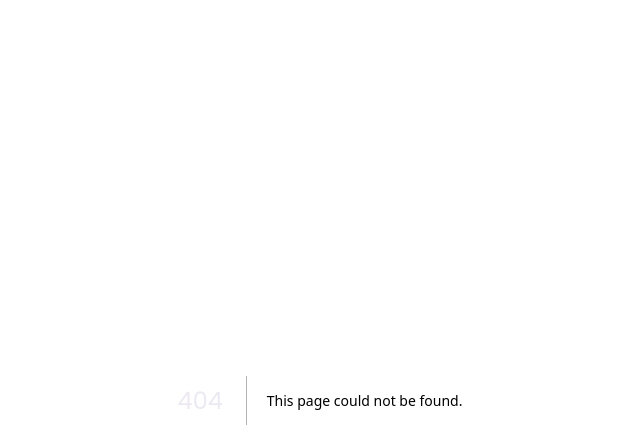
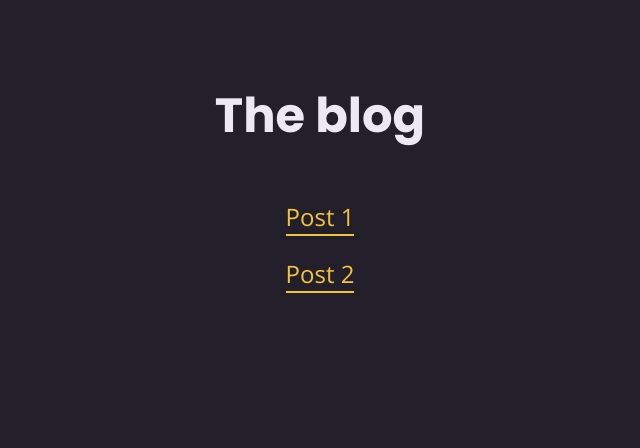
Before and after one commit to edcsu/nextjs_basics, a Next.js app: page /blog in a window 1280 px wide. Before the commit this address had no page. Shown: the top 448 px of the page, without its empty margins (320-960 px from the left). Built offline with nearby package versions, Linux system fonts and the light colour scheme.

Commit message:
style: add dynamic pages

```diff
--- /dev/null
+++ b/app/blog/page.js
@@ -0,0 +1,17 @@
+import Link from "next/link"
+
+const BlogPage = () => {
+    return (
+        <main>
+            <h1>The blog</h1>
+            <p>
+                <Link href="/blog/post-1">Post 1</Link>
+            </p>
+            <p>
+                <Link href="/blog/post-2">Post 2</Link>
+            </p>
+        </main>
+    )
+}
+
+export default BlogPage
```
Also changed, not shown: app/blog/[slug]/page.js (added, +7 -0 lines).
